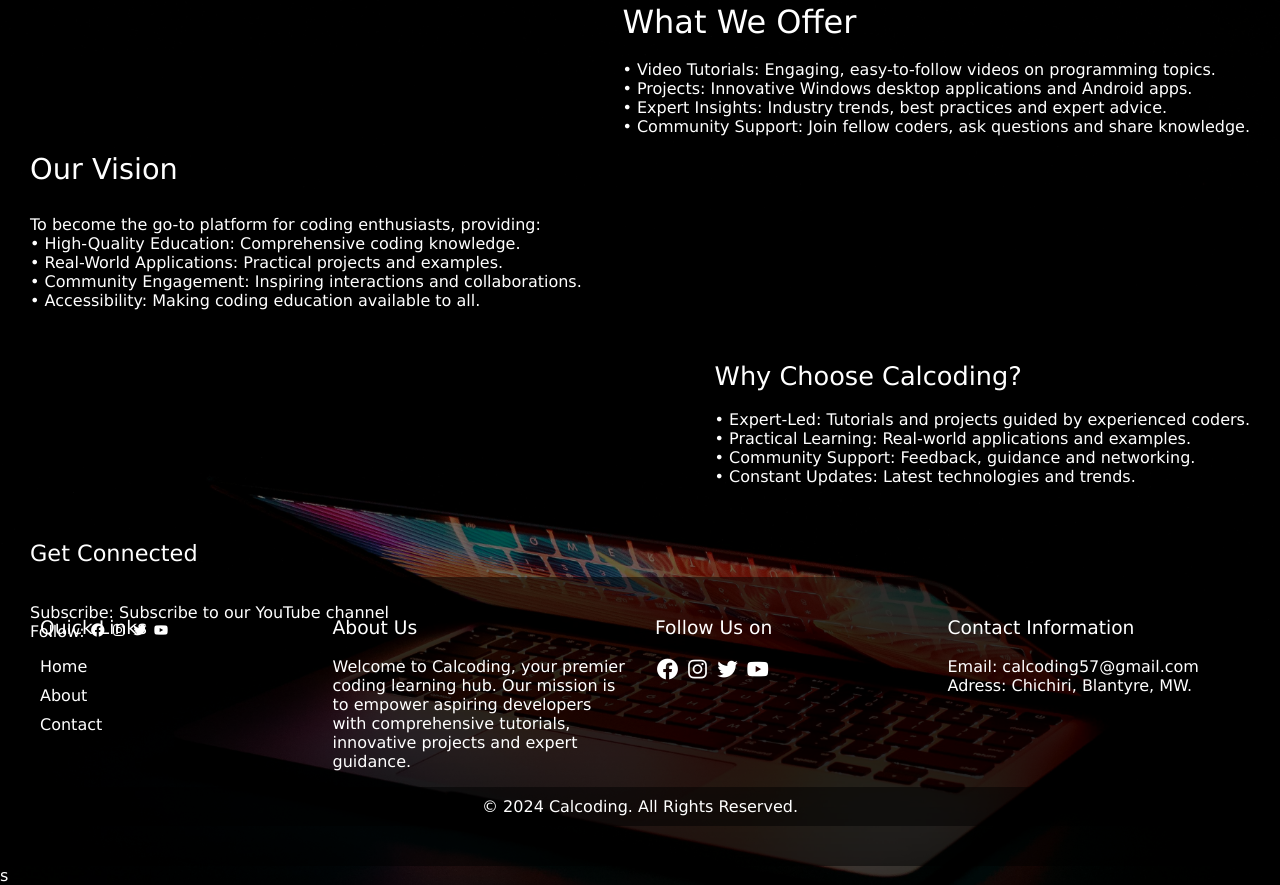
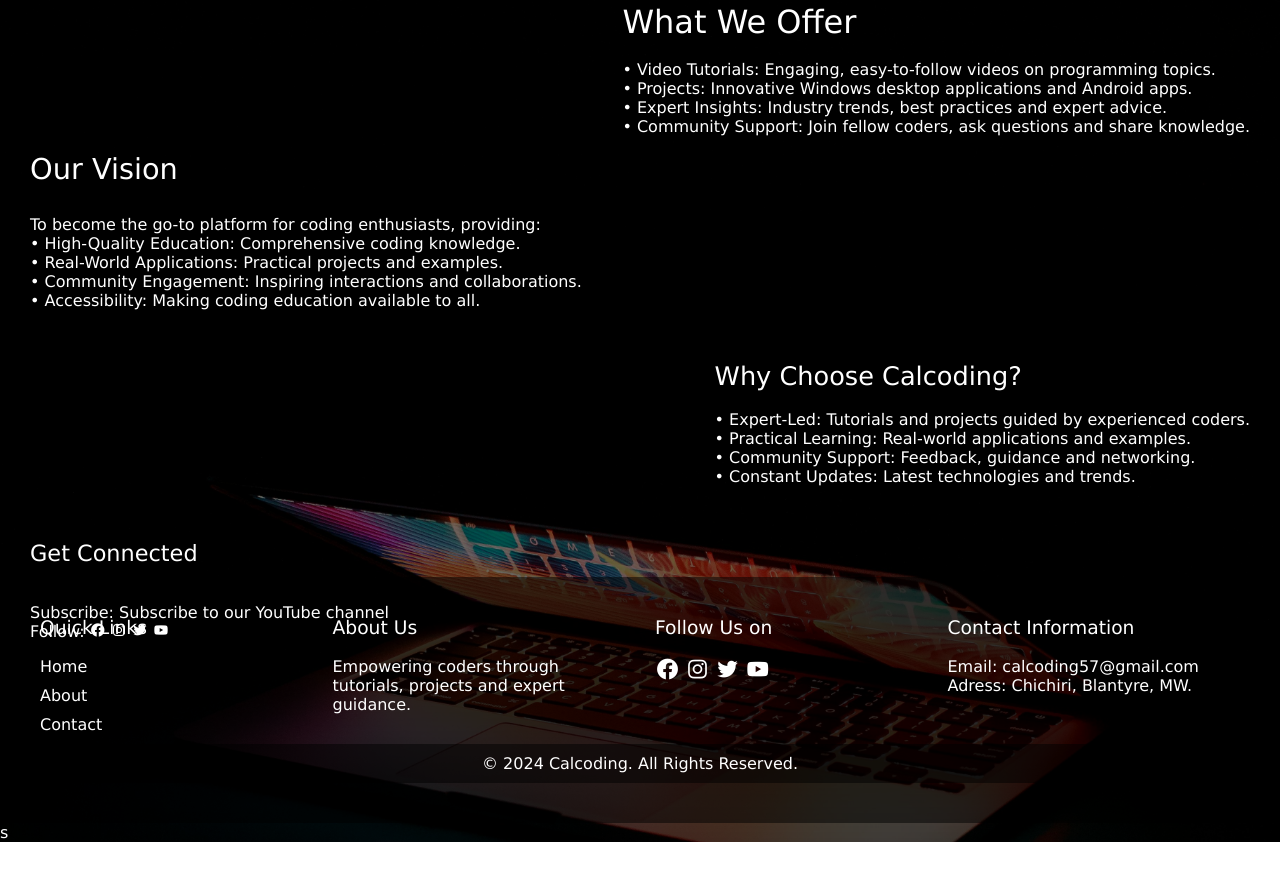
Before and after one commit to calcoding73/calcoding73.github.io, a plain HTML site: page about.html in a window 1280 px wide. Shown: the part 343-1228 px from the top of the page. After the commit the page ends 1185 px from the top, so only its background shows below. Drawn offline with nearby package versions, Linux system fonts and the light colour scheme.

Commit message:
Update about.html

```diff
--- a/about.html
+++ b/about.html
@@ -145,7 +145,8 @@
         </div>
         <div class="footer-info">
             <h3>About Us</h3>
-            <p>Welcome to Calcoding, your premier coding learning hub. Our mission is to empower aspiring developers with comprehensive tutorials, innovative projects and expert guidance.</p>
+            <p>Empowering coders through tutorials,
+                projects and expert guidance.</p>
         </div>
 
 
```
